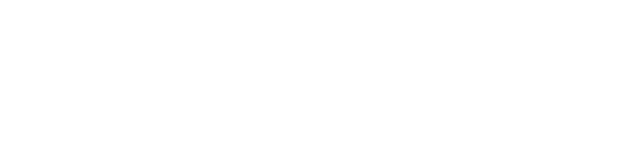
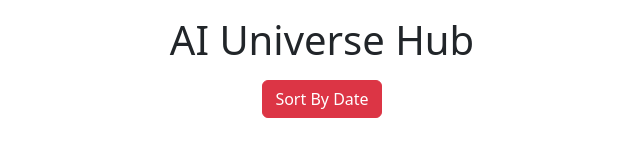
Before and after one commit to NaimurAlltime/AI-universe-hub, a plain HTML site: page index.html in a window 1280 px wide. Shown: the whole page, without its empty margins (318-958 px from the left). Drawn offline with nearby package versions, Linux system fonts and the light colour scheme.

Commit message:
header section added

```diff
--- a/index.html
+++ b/index.html
@@ -9,6 +9,14 @@
     <link href="https://cdn.jsdelivr.net/npm/bootstrap@5.3.0-alpha1/dist/css/bootstrap.min.css" rel="stylesheet" integrity="sha384-GLhlTQ8iRABdZLl6O3oVMWSktQOp6b7In1Zl3/Jr59b6EGGoI1aFkw7cmDA6j6gD" crossorigin="anonymous">
 </head>
 <body>
+    <header>
+        <div class="text-center mt-3">
+            <h1 class="text-bold">AI Universe Hub</h1>
+        <div class="mt-3">
+            <button class="btn btn-danger" type="submit">Sort By Date</button>
+        </div>
+        </div>
+    </header>
 
     <!-- bootstrap js file  -->
     <script src="https://cdn.jsdelivr.net/npm/bootstrap@5.3.0-alpha1/dist/js/bootstrap.bundle.min.js" integrity="sha384-w76AqPfDkMBDXo30jS1Sgez6pr3x5MlQ1ZAGC+nuZB+EYdgRZgiwxhTBTkF7CXvN" crossorigin="anonymous"></script>
```
